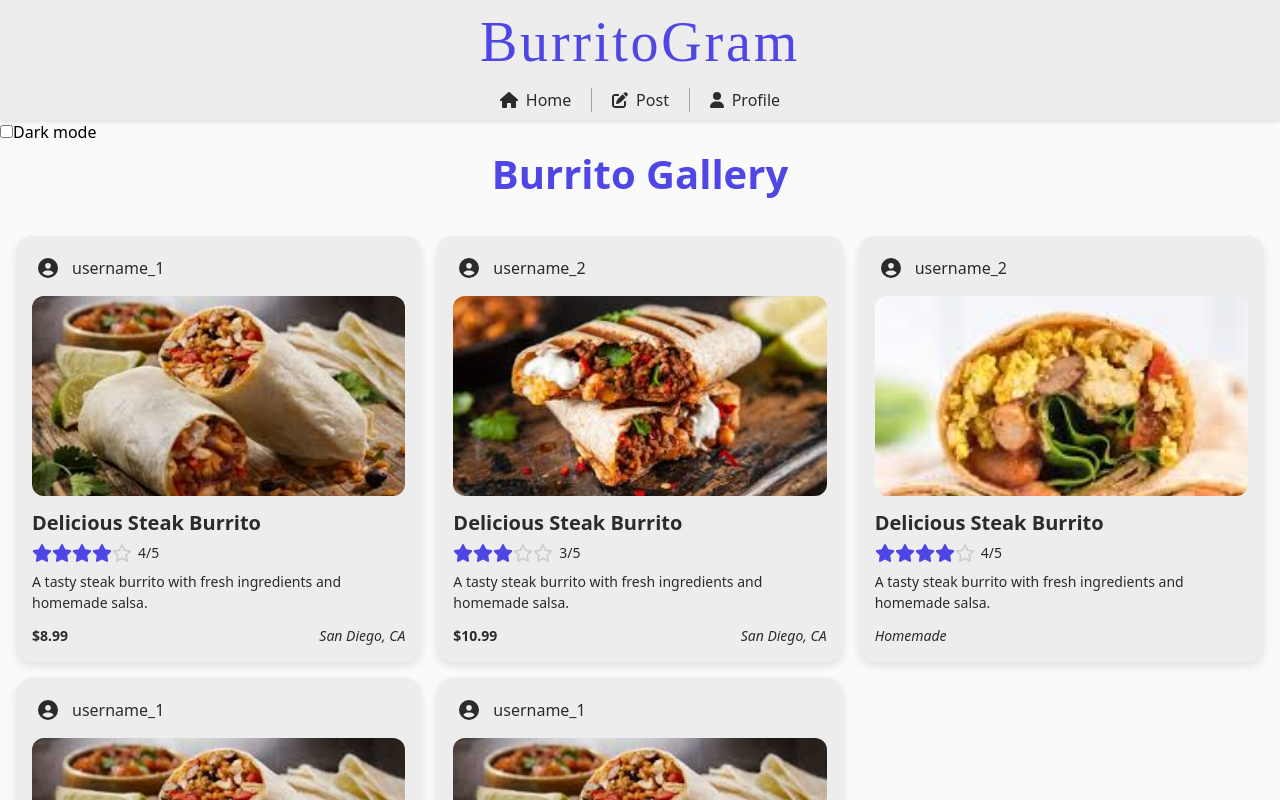
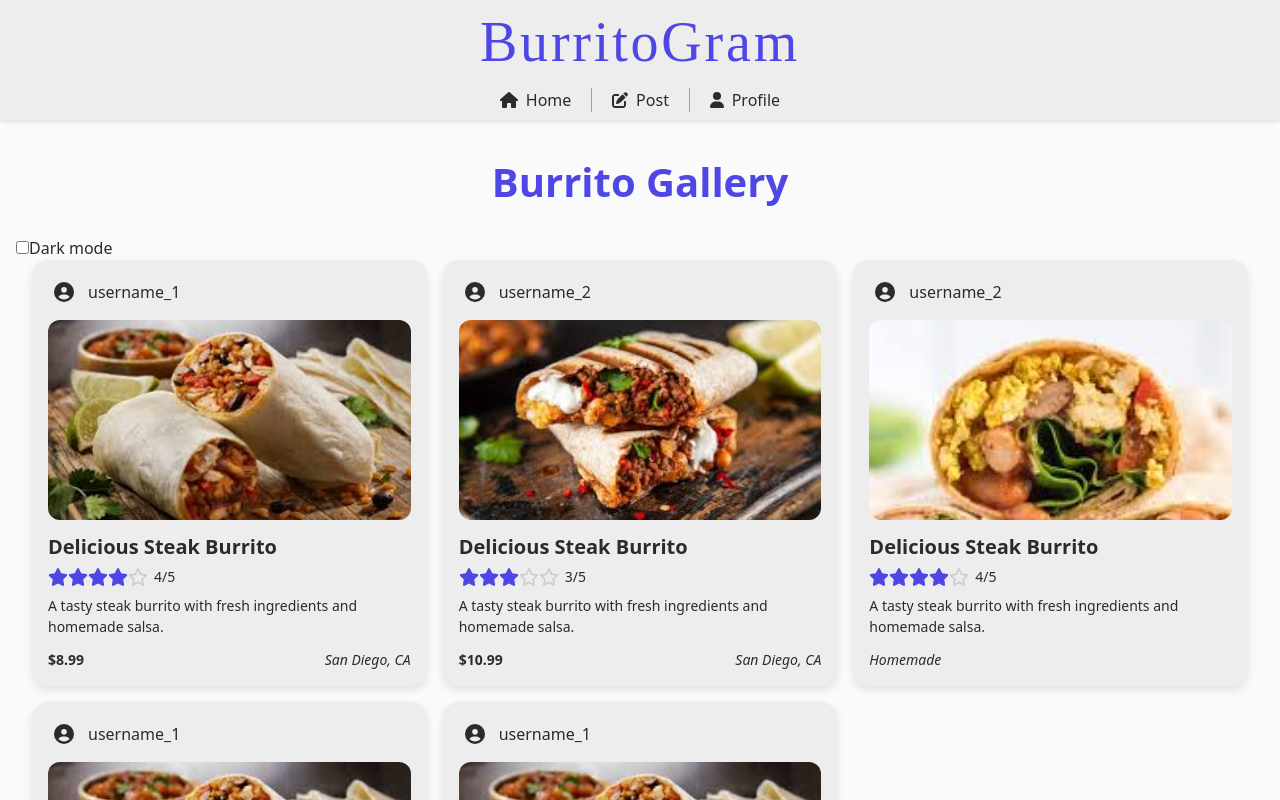
Before and after one commit to ARES-79/CSC437-DeploymentLab, a React (Vite) app in the folder packages/project-frontend/: page /profile in a window 1280 px wide. Shown: the top 800 px of the page. Built offline with nearby package versions, Linux system fonts and the light colour scheme; a web font is replaced by a local one.

Commit message:
project- page set up using routing

```diff
--- a/packages/project-frontend/src/App.jsx
+++ b/packages/project-frontend/src/App.jsx
@@ -1,11 +1,12 @@
+import React from 'react';
 import { useState } from 'react'
-import React from 'react';
 import './App.css'
 import { PostGallery } from './pages/PostGallery';
 import { usePostFetching } from "./utils/usePostFetching.js";
+import { Routes, Route } from "react-router";
+import { MainLayout } from "./pages/MainLayout.jsx";
 
 function App() {
-  const [count, setCount] = useState(0)
   const [isDarkMode, setIsDarkMode] = useState(false);
   const { isLoading, fetchedPosts } = usePostFetching("");
 
@@ -20,19 +21,16 @@ function App() {
     }
   };
 
-  return (
-    <>
+  const POSSIBLE_ROUTES =
+    <Routes>
+      <Route path="/" element={<MainLayout/>} >
+        <Route path="/*" element={
+          <PostGallery isLoading={isLoading} fetchedPosts={fetchedPosts}
+          isDarkMode={isDarkMode} handleDarkModeToggle={handleDarkModeToggle}/>} />
+        </Route>
+    </Routes>
 
-      <label>
-          <input id="dm-checkBox" type="checkbox" autoComplete="off"
-           checked={isDarkMode}
-           onChange={handleDarkModeToggle} />
-          Dark mode
-      </label>
-      <PostGallery isLoading={isLoading} fetchedPosts={fetchedPosts}/>
-
-    </>
-  )
+    return POSSIBLE_ROUTES;
 }
 
 export default App
--- a/packages/project-frontend/src/index.css
+++ b/packages/project-frontend/src/index.css
@@ -4,7 +4,7 @@ body {
     background: var(--color-background);
 }
 
-p {
+p, label {
     color: var(--color-text);
 }
 
--- a/packages/project-frontend/src/main.jsx
+++ b/packages/project-frontend/src/main.jsx
@@ -8,7 +8,6 @@ import { BrowserRouter } from 'react-router'
 createRoot(document.getElementById('root')).render(
   <BrowserRouter>
     <StrictMode>
-      <Header/>
       <App />
     </StrictMode>
   </BrowserRouter>,
--- /dev/null
+++ b/packages/project-frontend/src/pages/MainLayout.jsx
@@ -0,0 +1,13 @@
+import Header from "../components/Header.jsx";
+import { Outlet } from "react-router"
+
+export function MainLayout(props) {
+    return (
+        <div>
+            <Header />
+            <div style={{padding: "2em 1em"}}>
+                <Outlet />
+            </div>
+        </div>
+    );
+}
--- a/packages/project-frontend/src/pages/PostGallery.css
+++ b/packages/project-frontend/src/pages/PostGallery.css
@@ -1,6 +1,6 @@
 .cards {
     list-style: none;
-    margin: 2rem 1rem;
+    margin: 0rem 1rem;
     padding: 0;
     display: grid;
     grid-template-columns: repeat(auto-fit, minmax(20rem, 1fr));
--- a/packages/project-frontend/src/pages/PostGallery.jsx
+++ b/packages/project-frontend/src/pages/PostGallery.jsx
@@ -2,7 +2,7 @@ import { Link } from 'react-router';
 import './PostGallery.css'
 import BurritoPostCard from '../components/BurritoPostCard';
 
-export function PostGallery({ isLoading, fetchedPosts }) {
+export function PostGallery({ isLoading, fetchedPosts, isDarkMode, handleDarkModeToggle }) {
 
     const postElements = fetchedPosts.map((post) => (
         /* need to change when I add routing */
@@ -21,6 +21,12 @@ export function PostGallery({ isLoading, fetchedPosts }) {
     return (
         <>
             <h2 className="header"> Burrito Gallery </h2>
+            <label>
+                <input id="dm-checkBox" type="checkbox" autoComplete="off"
+                checked={isDarkMode}
+                onChange={handleDarkModeToggle} />
+                Dark mode
+            </label>
             {isLoading && "Loading..."}
             <ul className="cards">
                 {postElements}
```
